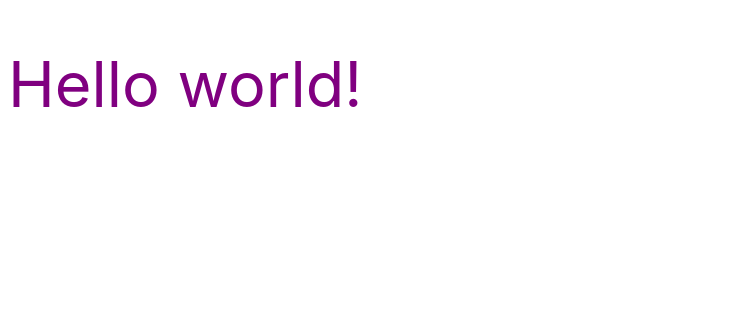
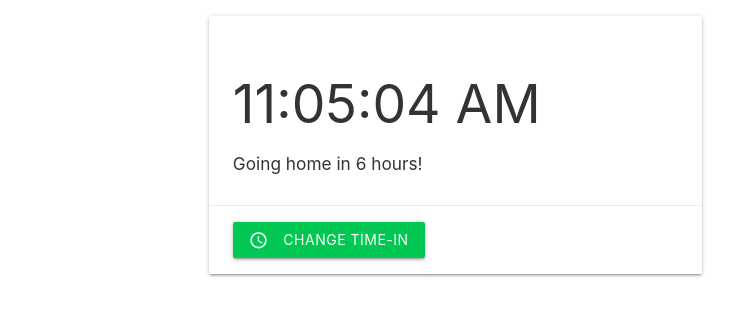
Before and after one commit to gloriamaris/timetogo, a Svelte app: page / in a window 1280 px wide. Shown: the top 316 px of the page, without its empty margins (0-754 px from the left). Built offline with nearby package versions, Linux system fonts and the light colour scheme.

Commit message:
Dynamic time, added logic + 9 hours of default time

```diff
--- a/src/App.svelte
+++ b/src/App.svelte
@@ -1,11 +1,11 @@
 <script>
-	export let name;
+	import Home from './Home.svelte'
+	export let timeIn = new Date()
+	export let workHours = 9
+
+	$: timeOut = new Date(timeIn.setHours(timeIn.getHours() + workHours)).toLocaleTimeString('en-US')
 </script>
 
-<style>
-	h1 {
-		color: purple;
-	}
-</style>
+<style></style>
 
-<h1>Hello {name}!</h1>
+<Home timeOut={timeOut} />
--- /dev/null
+++ b/src/Home.svelte
@@ -0,0 +1,67 @@
+<script>
+  export let timeOut;
+  let isDefaultTimeIn = true;
+
+  const toggleButton = () => {
+    isDefaultTimeIn = !isDefaultTimeIn;
+  };
+
+  document.addEventListener("DOMContentLoaded", function() {
+    var elems = document.querySelectorAll(".timepicker");
+    var instances = M.Timepicker.init(elems, { defaultTime: "now" });
+  });
+</script>
+
+<div class="container">
+  <div class="row">
+    <div class="col s12 m7">
+      <div class="card horizontal">
+        <div class="card-stacked">
+          <div class="card-content">
+            <h2>{timeOut}</h2>
+            <h6>Going home in 6 hours!</h6>
+          </div>
+          <div class="card-action">
+            {#if isDefaultTimeIn}
+              <a
+                class="waves-effect waves-light green accent-4 white-text btn"
+                href="#"
+                on:click={toggleButton}>
+                <i class="material-icons left">access_time</i>
+                Change time-in
+              </a>
+            {:else}
+              <label>Change Time In</label>
+
+              <div class="row">
+                <div class="input-field col s5">
+                  <select class="browser-default">
+                    <option value="1">1</option>
+                    <option value="2">2</option>
+                    <option value="3">3</option>
+                  </select>
+                </div>
+                <div class="input-field col s5">
+                  <select class="browser-default">
+                    <option value="1">1</option>
+                    <option value="2">2</option>
+                    <option value="3">3</option>
+                  </select>
+                </div>
+                <div class="input-field col s2">
+                  <select class="browser-default">
+                    <option value="AM">AM</option>
+                    <option value="PM">PM</option>
+                  </select>
+                </div>
+                <div class="input-field col s12">
+                  <a class="waves-effect waves-light btn right-align">OK</a>
+                </div>
+              </div>
+            {/if}
+          </div>
+        </div>
+      </div>
+    </div>
+  </div>
+</div>
--- a/src/main.js
+++ b/src/main.js
@@ -2,9 +2,7 @@ import App from './App.svelte'
 
 const app = new App({
   target: document.body,
-  props: {
-    name: 'world'
-  }
+  props: {}
 })
 
 export default app
```
